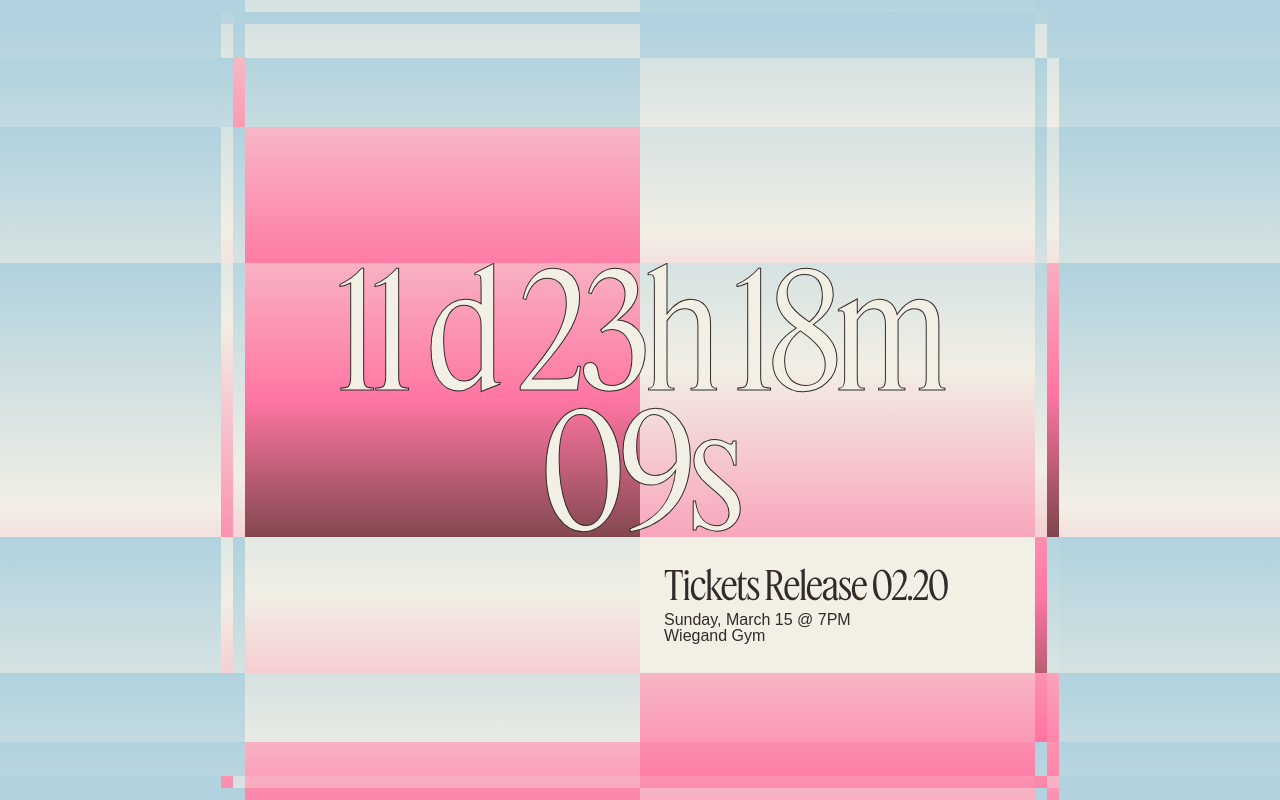
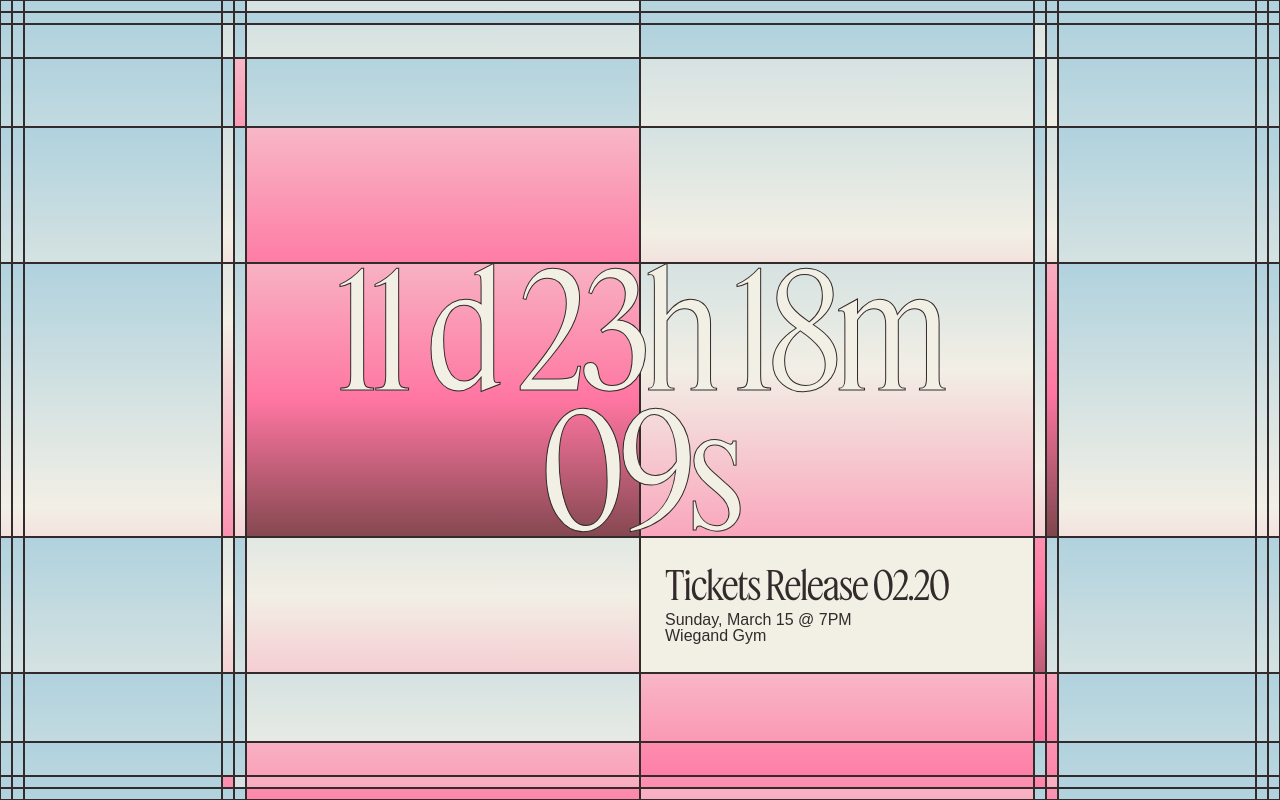
Before and after one commit to lunar-gala/2026-fable, a Next.js app: page / in a window 1280 px wide. Shown: the top 800 px of the page. Built offline with nearby package versions, Linux system fonts and the light colour scheme; a web font is replaced by a local one.

Commit message:
added borders back

```diff
--- a/src/app/globals.css
+++ b/src/app/globals.css
@@ -360,8 +360,8 @@ grid-content{
 }
 
 .landingCell{
-  border-left-style: 0.25px solid #332b2b;
-  border-right-style: 0.25px solid #332b2b;
+  border: 0.25px solid #332b2b;
+
   flex-grow: 0;
 }
 
```
